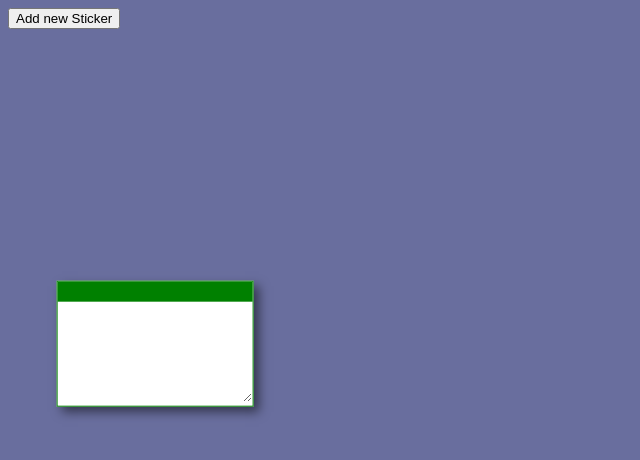
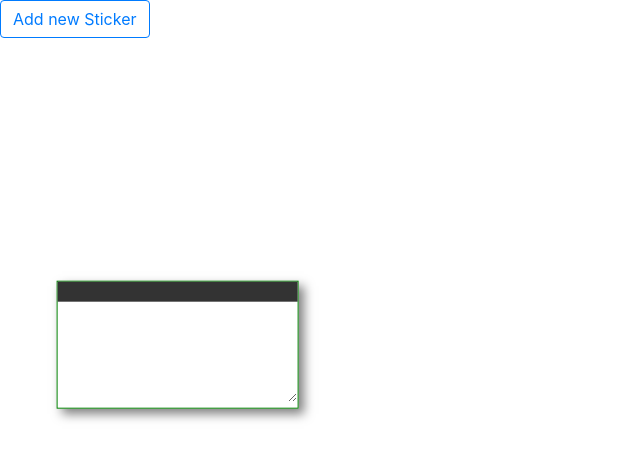
Before and after one commit to bartekcostam/stickers-JS, a plain HTML site: page index.html in a window 1280 px wide. Shown: the whole page, without its empty margins (0-640 px from the left). Drawn offline with nearby package versions, Linux system fonts and the light colour scheme.

Commit message:
add bootstrap

```diff
--- a/index.html
+++ b/index.html
@@ -6,12 +6,14 @@
     <meta http-equiv="X-UA-Compatible" content="ie=edge">
     <title>Document</title>
     <link rel="stylesheet" href="style.css">
+    <link rel="stylesheet" href="https://stackpath.bootstrapcdn.com/bootstrap/4.1.0/css/bootstrap.min.css" integrity="sha384-9gVQ4dYFwwWSjIDZnLEWnxCjeSWFphJiwGPXr1jddIhOegiu1FwO5qRGvFXOdJZ4" crossorigin="anonymous">
+
 </head>
 <body>
 
-   <button class="addNoteBtn">Add new Sticker</button>
+   <button id="addNoteBtn" class="btn btn-outline-primary">Add new Sticker</button>
 
-
+   <script src="https://stackpath.bootstrapcdn.com/bootstrap/4.1.0/js/bootstrap.min.js" integrity="sha384-uefMccjFJAIv6A+rW+L4AHf99KvxDjWSu1z9VI8SKNVmz4sk7buKt/6v9KI65qnm" crossorigin="anonymous"></script>
     <script src="js/scripts.js"></script>
 </body>
 </html>
--- a/js/scripts.js
+++ b/js/scripts.js
@@ -72,7 +72,7 @@ var draggedEl,
     };
 
     createNote();
-    addNoteBtnEl = document.querySelector('.addNoteBtn');
+    addNoteBtnEl = document.querySelector('#addNoteBtn');
     addNoteBtnEl.addEventListener('click', createNote, false);
     document.addEventListener('mousemove', onDrag, false);
     document.addEventListener('mouseup', onDragEnd, false);
--- a/style.css
+++ b/style.css
@@ -20,7 +20,7 @@ position: absolute;
 top: 0;
 left: 0;
 height: 20px;
-background: green;
+background: rgb(51, 51, 51);
 width: 100%;
 
 
```
